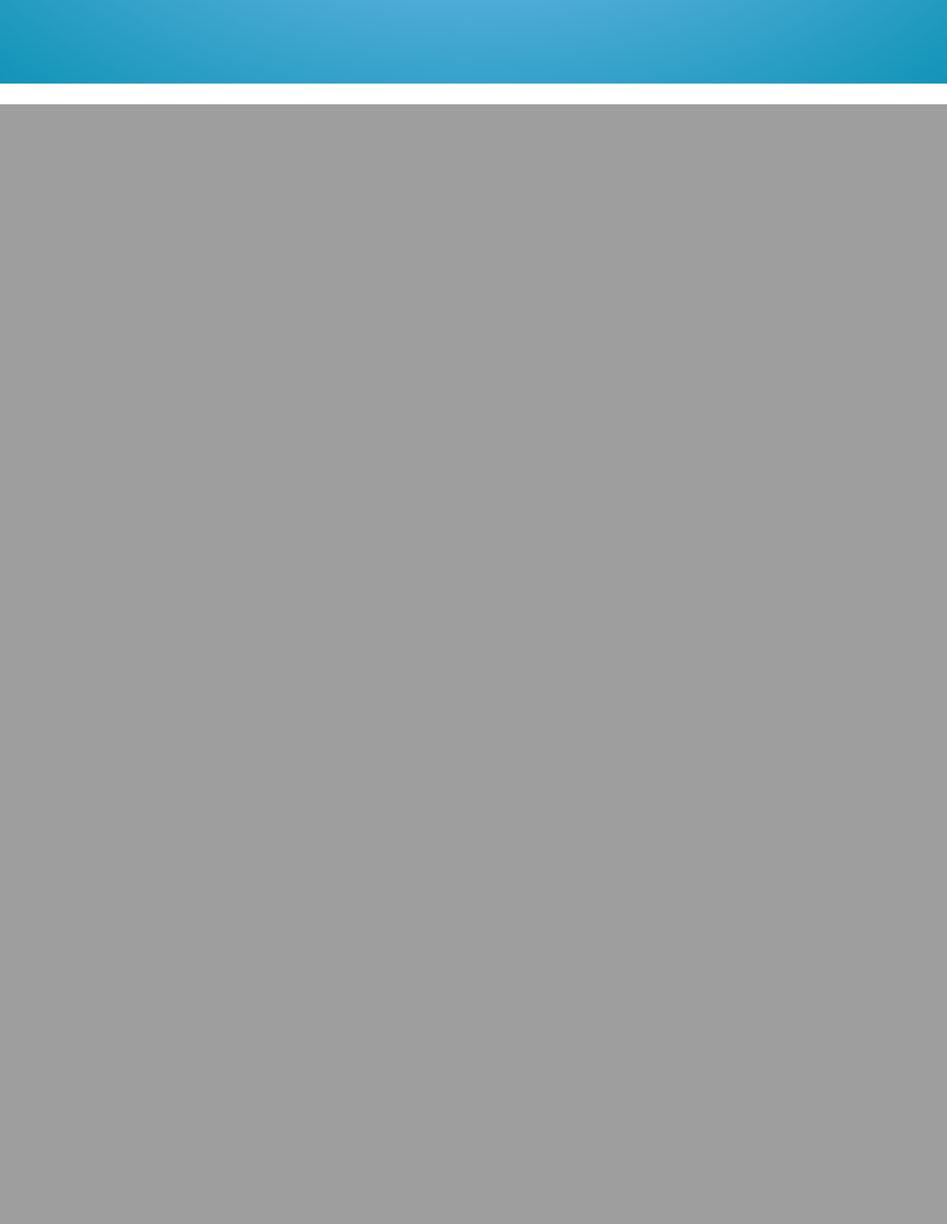
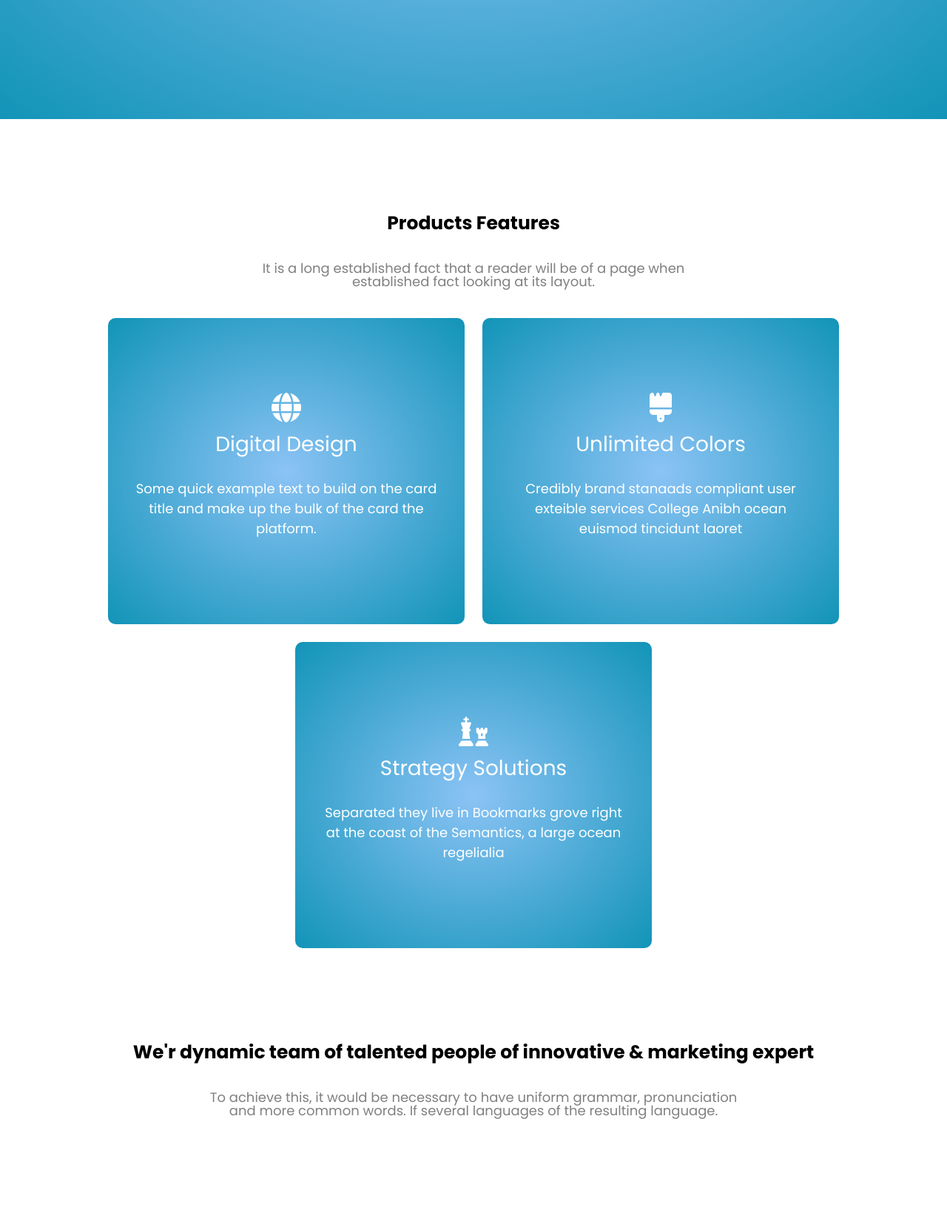
Before and after one commit to anthony0467/landing-page, a PHP site: page / in a window 1280 px wide. Shown: the part 659-2314 px from the top of the page at 74% size. Before the commit the page ends 800 px from the top, so only its background shows below. Run offline with PHP 8.4, Linux system fonts and the light colour scheme; some libraries are stand-ins or nearby versions.

Commit message:
ajout section 1

```diff
--- a/index.html
+++ b/index.html
@@ -42,12 +42,13 @@
 
         <article class="flex">
             <h1>We are StartUp Creative Kucra Agency</h1>
-            <p>Carefully crafted after analysing the needs of different industries and the design achieves a great balance between purpose & presentation</p>
-            <form >
-             <div class="container-form">
-                <input type="text" placeholder="Enter your email">
-                <button>SUBSCRIBE</button>
-             </div>
+            <p>Carefully crafted after analysing the needs of different industries and the design achieves a great
+                balance between purpose & presentation</p>
+            <form>
+                <div class="container-form">
+                    <input type="text" placeholder="Enter your email">
+                    <button>SUBSCRIBE</button>
+                </div>
             </form>
         </article>
 
@@ -63,7 +64,43 @@
 
 </header>
 
-<main></main>
+<main>
+    <!--CARD-->
+
+    <section id="first_section" class="container">
+        <h3>Products Features</h3>
+        <p class="color-grey txt-center">It is a long established fact that a reader will be of a page when<br> established fact looking at its layout.</p>
+        <ul class="flex flex-center">
+
+            <li class="flex column">
+                <i class="fa-solid fa-globe"></i>
+                <h4>Digital Design</h4>
+                <p>Some quick example text to build on the card title and make up the bulk of the card the platform.</p>
+            </li>
+
+            <li class="flex column">
+                <i class="fa-solid fa-brush"></i>
+                <h4>Unlimited Colors</h4>
+                <p>Credibly brand stanaads compliant user exteible services College Anibh ocean euismod tincidunt laoret</p>
+            </li>
+
+            <li class="flex column">
+                <i class="fa-sharp fa-solid fa-chess"></i>
+                <h4>Strategy Solutions</h4>
+                <p>Separated they live in Bookmarks grove right at the coast of the Semantics, a large ocean regelialia</p>
+            </li>
+        </ul>
+    </section>
+
+    <!--MEMBRES-->
+
+    <section id="second_section">
+        <h3>We'r dynamic team of talented people of innovative & marketing expert</h3>
+        <p class="color-grey txt-center">To achieve this, it would be necessary to have uniform grammar, pronunciation <br> and more common words. If several languages of the resulting language.</p>
+    </section>
+
+
+</main>
 
 <footer></footer>
 
--- a/style.css
+++ b/style.css
@@ -1,13 +1,14 @@
 
 /************************************* RESET ********************************************/
 /* POLICE GOOGLE POPPINS */
-@import url('https://fonts.googleapis.com/css2?family=Poppins:ital,wght@0,400;1,500;1,700;1,900&display=swap');
+@import url('https://fonts.googleapis.com/css2?family=Poppins:ital,wght@0,400;0,700;0,900;1,500;1,700;1,900&display=swap');
 
 * {
 	margin: 0;
 	padding: 0;
 	border: 0;
 	font-size: 100%;
+    line-height: 1.2;
 	font: inherit;
 	vertical-align: baseline;
 }
@@ -65,7 +66,7 @@ nav{
 }
 
 h2{
-    font-size: 35px;
+    font-size: 45px;
     font-weight:900;
     color: #fff;
 }
@@ -79,11 +80,14 @@ nav ul{
 
 nav ul li a{
     font-size: 22px;
+    transition: .35s;
 }
 
+nav ul li:hover a{
+    color: rgba(228, 158, 18, 0.875);
+}
 
-
-/**********SECTION**********/
+/**********DIV**********/
 
 
 article{
@@ -131,6 +135,71 @@ figure{
     min-width: 60%;
 }
 
+/*************************MAIN**************************/
+main{
+    margin: 4rem 0;
+}
+
+section{
+    margin: 8rem 0;
+}
+
+h3{
+    font-size: 25px;
+    font-weight: 600;
+    text-align: center;
+    margin: 1.5rem 0;
+}
+
+h4{
+    font-size: 28px;
+}
+p{
+    font-size: 18px;
+    margin: 1.5rem 0;
+    padding: 1rem;
+}
+/*********************SECTION1***************************/
+
+
+
+#first_section ul{
+    gap: 1.5rem;
+    flex-wrap: wrap;
+}
+
+#first_section ul li{
+    background: radial-gradient(rgb(139, 195, 245), #1294b8);
+    border-radius: 10px;
+    max-width: 450px;
+    height: 350px;
+    justify-content: center;
+    align-items: center;
+    text-align: center;
+    padding: 2rem 1rem;
+    transition: .35s;
+}
+
+#first_section ul li:hover{
+    transform: translateY(-10px);
+}
+
+#first_section ul li *{
+    color: #fff;
+    margin: .5rem 0;
+}
+
+#first_section ul li i{
+    font-size: 40px;
+}
+
+#first_section ul li p{
+    font-size: 18px;
+    line-height: 1.5;
+    padding: 1rem;
+}
+
+
 
 
 /****************************CLASS*******************************/
@@ -144,6 +213,14 @@ figure{
 
 .flex{
     display: flex;
+}
+
+.column{
+    flex-direction: column;
+}
+
+.flex-center{
+    justify-content: center;
 }
 
 .space-around{
@@ -164,7 +241,14 @@ figure{
     margin: 2rem 4rem 2rem 0;
 }
 
+.color-grey{
+    color: grey;
 
+}
+
+.txt-center{
+    text-align: center;
+}
 
 /*************************MEDIA QUERIES***********************/
 
```
